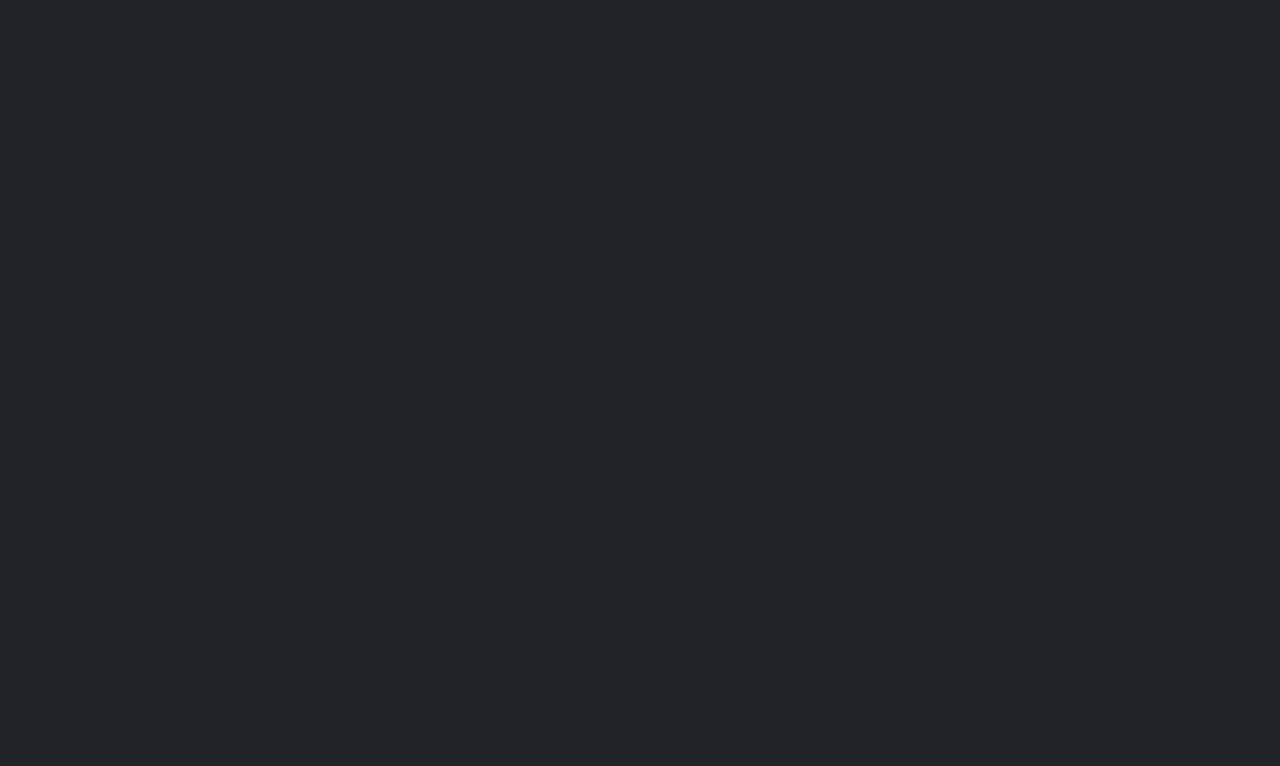
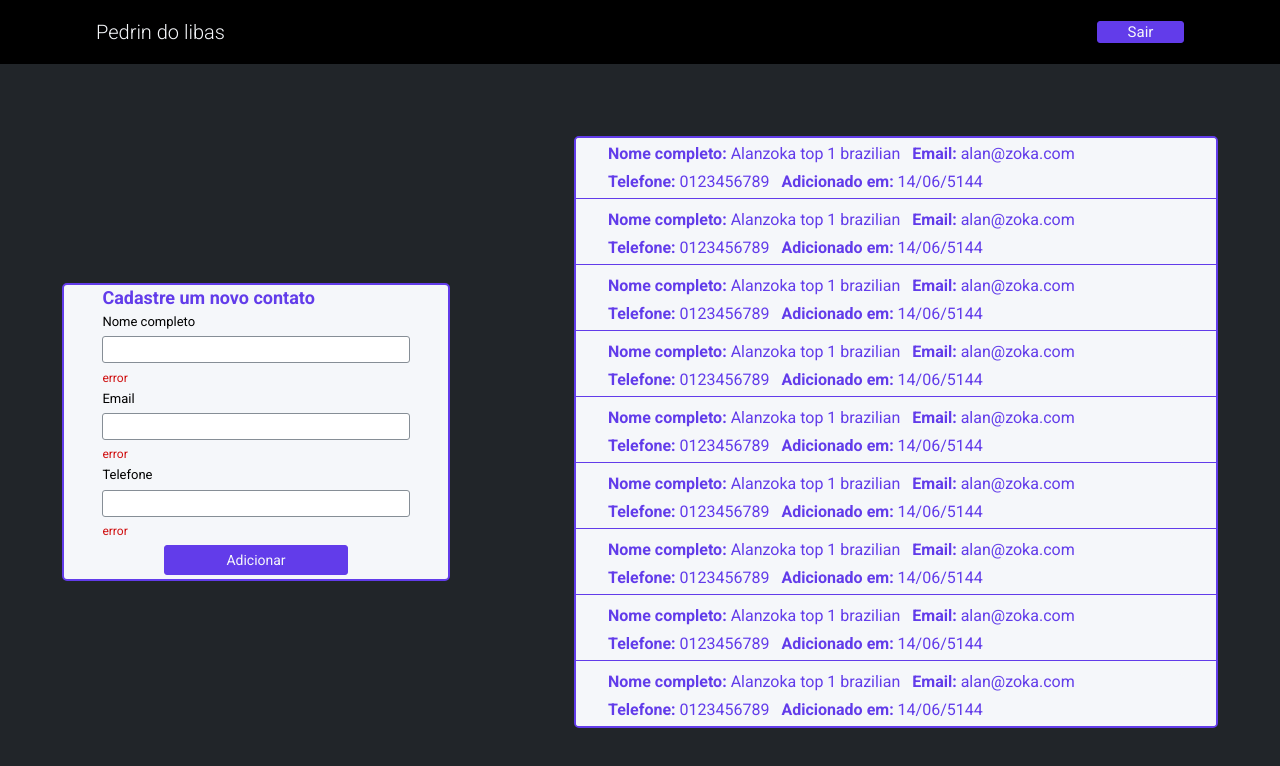
Before and after one commit to pedrolibas/agenda-contatos-frontend, a React (Vite) app: page /dashboard in a window 1280 px wide. Before the commit this address had no page. Shown: the top 766 px of the page. Built offline with nearby package versions, Linux system fonts and the light colour scheme.

Commit message:
feat: create dashboard page

```diff
--- /dev/null
+++ b/src/components/CardContact/index.tsx
@@ -0,0 +1,24 @@
+import { CardStyled } from "./styles";
+
+const CardContact = () => {
+  return (
+    <CardStyled>
+      <div className="container-list">
+        <h3>
+          Nome completo: <span>Alanzoka top 1 brazilian</span>
+        </h3>
+        <h4>
+          Email: <span>alan@zoka.com</span>
+        </h4>
+        <h5>
+          Telefone: <span>0123456789</span>
+        </h5>
+        <h6>
+          Adicionado em: <span>14/06/5144</span>
+        </h6>
+      </div>
+    </CardStyled>
+  );
+};
+
+export default CardContact;
--- /dev/null
+++ b/src/components/CardContact/styles.ts
@@ -0,0 +1,37 @@
+import styled from "styled-components";
+
+export const CardStyled = styled.li`
+  width: 100%;
+
+  background-color: var(--color-gray-1);
+
+  border-bottom: 1px solid var(--color-purple);
+
+  padding: 8px 0;
+
+  .container-list {
+    width: 90%;
+
+    display: flex;
+    flex-wrap: wrap;
+    gap: 12px;
+
+    background-color: var(--color-gray-1);
+
+    border: none;
+
+    margin: 0 auto;
+  }
+
+  h3,
+  h4,
+  h5,
+  h6 {
+    color: var(--color-purple);
+    font-weight: 600;
+  }
+
+  span {
+    font-weight: 400;
+  }
+`;
--- /dev/null
+++ b/src/components/FormContact/index.tsx
@@ -0,0 +1,27 @@
+import {
+  ButtonFormStyled,
+  InputStyled,
+  LabelStyled,
+  SpanFormStyled,
+} from "../FormComponents/styles";
+import { FormContactStyled } from "./styles";
+
+const FormContact = () => {
+  return (
+    <FormContactStyled>
+      <h3>Cadastre um novo contato</h3>
+      <LabelStyled htmlFor="name">Nome completo</LabelStyled>
+      <InputStyled type="text" id="name" />
+      <SpanFormStyled>error</SpanFormStyled>
+      <LabelStyled htmlFor="email">Email</LabelStyled>
+      <InputStyled type="text" id="email" />
+      <SpanFormStyled>error</SpanFormStyled>
+      <LabelStyled htmlFor="telephone">Telefone</LabelStyled>
+      <InputStyled type="text" id="telephone" />
+      <SpanFormStyled>error</SpanFormStyled>
+      <ButtonFormStyled>Adicionar</ButtonFormStyled>
+    </FormContactStyled>
+  );
+};
+
+export default FormContact;
--- /dev/null
+++ b/src/components/FormContact/styles.ts
@@ -0,0 +1,20 @@
+import styled from "styled-components";
+
+export const FormContactStyled = styled.form`
+  width: 80%;
+  height: 100%;
+
+  display: flex;
+  flex-direction: column;
+  justify-content: space-around;
+
+  background-color: var(--color-gray-1);
+
+  margin: 0 auto;
+
+  h3{
+    font-size: 18px;
+    color: var(--color-purple);
+    font-weight: 600;
+  }
+`;
--- /dev/null
+++ b/src/components/Header/index.tsx
@@ -0,0 +1,15 @@
+import { HeaderStyled } from "./styles";
+import { useNavigate } from "react-router-dom"
+
+const Header = () => {
+  return (
+    <HeaderStyled>
+      <div>
+        <h2>Pedrin do libas</h2>
+        <button>Sair</button>
+      </div>
+    </HeaderStyled>
+  );
+};
+
+export default Header;
--- /dev/null
+++ b/src/components/Header/styles.ts
@@ -0,0 +1,45 @@
+import styled from "styled-components";
+
+export const HeaderStyled = styled.header`
+  width: 100%;
+  height: 8%;
+
+  background-color: var(--color-black);
+
+  div {
+    width: 85%;
+    height: 100%;
+
+    margin: 0 auto;
+
+    display: flex;
+    align-items: center;
+    justify-content: space-between;
+  }
+
+  h2 {
+    color: var(--color-gray-1);
+    font-size: 20px;
+    font-weight: 300;
+  }
+
+  button {
+    width: 8%;
+
+    background-color: var(--color-purple);
+
+    border: 1px solid var(--color-purple);
+    border-radius: 3px;
+
+    color: var(--color-gray-1);
+    font-size: 0.9375rem;
+
+    cursor: pointer;
+
+    &:hover {
+      transition: 400ms;
+      background-color: var(--color-gray-1);
+      color: var(--color-purple);
+    }
+  }
+`;
--- /dev/null
+++ b/src/components/ListContacts/index.tsx
@@ -0,0 +1,20 @@
+import CardContact from "../CardContact";
+import { ListStyled } from "./styles";
+
+const ListContacts = () => {
+  return (
+    <ListStyled>
+      <CardContact />
+      <CardContact />
+      <CardContact />
+      <CardContact />
+      <CardContact />
+      <CardContact />
+      <CardContact />
+      <CardContact />
+      <CardContact />
+    </ListStyled>
+  );
+};
+
+export default ListContacts;
--- /dev/null
+++ b/src/components/ListContacts/styles.ts
@@ -0,0 +1,17 @@
+import styled from "styled-components";
+
+export const ListStyled = styled.ul`
+  width: 50%;
+  max-height: 80%;
+
+  display: flex;
+  flex-direction: column;
+  gap: 5px;
+
+  background-color: var(--color-gray-1);
+
+  border: 2px solid var(--color-purple);
+  border-radius: 5px;
+
+  overflow-y: scroll;
+`;
--- /dev/null
+++ b/src/pages/Dashboard/index.tsx
@@ -0,0 +1,20 @@
+import FormContact from "../../components/FormContact";
+import Header from "../../components/Header";
+import ListContacts from "../../components/ListContacts";
+import { DashboardStyled } from "./styles";
+
+const Dashboard = () => {
+  return (
+    <DashboardStyled>
+      <Header />
+      <section>
+        <div>
+          <FormContact />
+        </div>
+        <ListContacts/>
+      </section>
+    </DashboardStyled>
+  );
+};
+
+export default Dashboard;
--- /dev/null
+++ b/src/pages/Dashboard/styles.ts
@@ -0,0 +1,25 @@
+import styled from "styled-components";
+
+export const DashboardStyled = styled.div`
+  width: 100vw;
+  height: 100vh;
+
+  section {
+    width: 100%;
+    height: 92%;
+
+    display: flex;
+    align-items: center;
+    justify-content: space-around;
+
+    div {
+      width: 30%;
+      height: 40%;
+
+      background-color: var(--color-gray-1);
+
+      border-radius: 5px;
+      border: 2px solid var(--color-purple);
+    }
+  }
+`;
--- a/src/routes/index.tsx
+++ b/src/routes/index.tsx
@@ -1,5 +1,6 @@
 import { Routes } from "react-router";
 import { Route } from "react-router-dom";
+import Dashboard from "../pages/Dashboard";
 import Login from "../pages/Login";
 import Register from "../pages/Register";
 
@@ -8,6 +9,7 @@ const RouterMain = () => {
     <Routes>
       <Route path="/" element={<Login />} />
       <Route path="/register" element={<Register />} />
+      <Route path="/dashboard" element={<Dashboard />} />
     </Routes>
   );
 };
```
